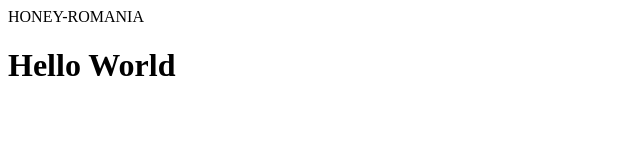
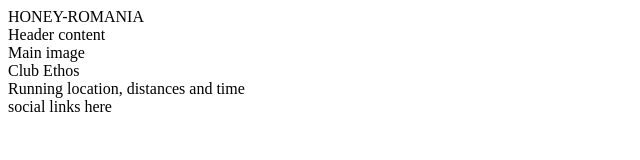
Before and after one commit to StefanCucuta/Love-Running, a plain HTML site: page index.html in a window 1280 px wide. Shown: the whole page, without its empty margins (0-640 px from the left). Drawn offline with Linux system fonts and the light colour scheme.

Commit message:
Add core structure for home page

```diff
--- a/index.html
+++ b/index.html
@@ -10,6 +10,18 @@
     <title>HONEY-ROMANIA</title>
 </head>
 <body>
-    <h1>Hello World</h1>
+    <header>Header content</header>
+    <section>
+        Main image
+    </section>
+    <section>
+        Club Ethos
+    </section>
+    <section>
+        Running location, distances and time
+    </section>
+    <footer>
+        social links here
+    </footer>
 </body>
 </html>
```
